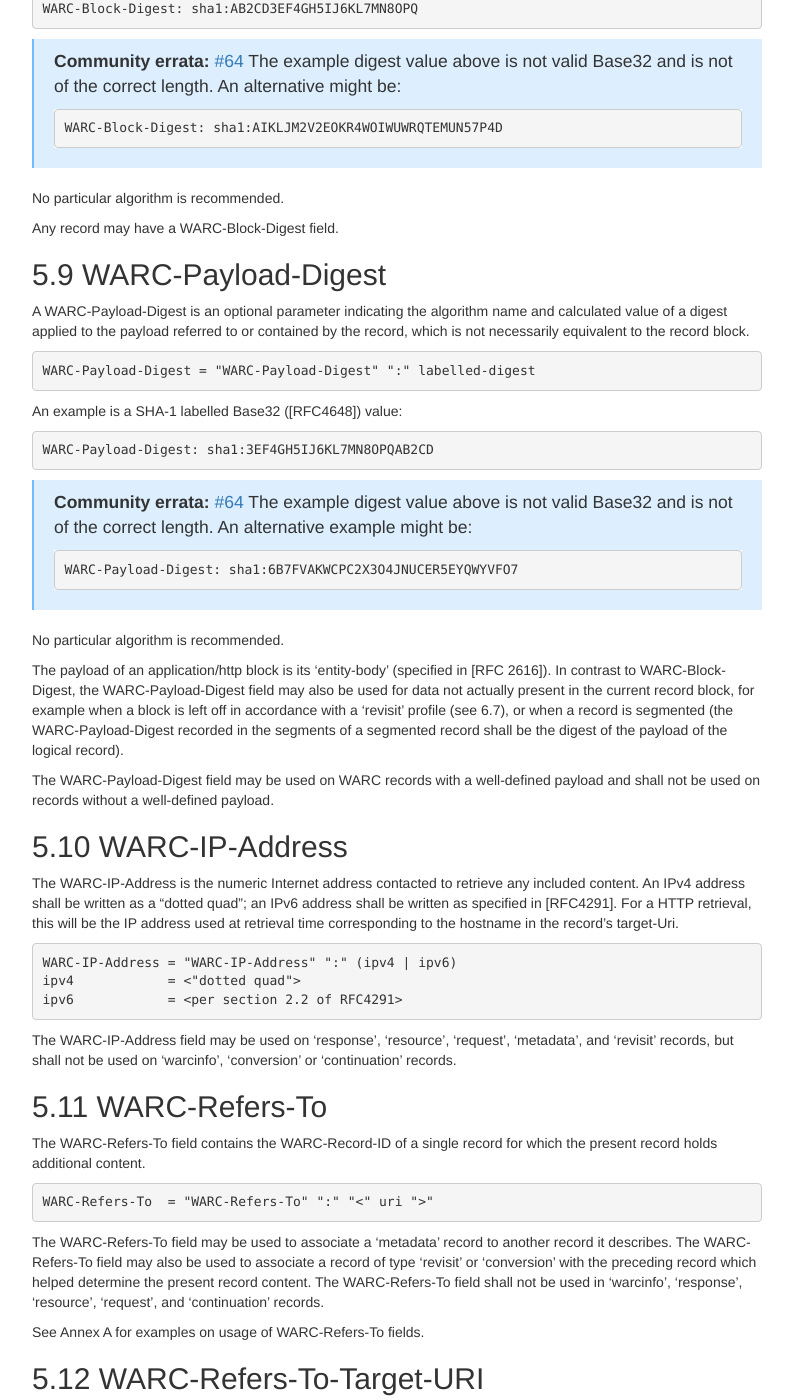
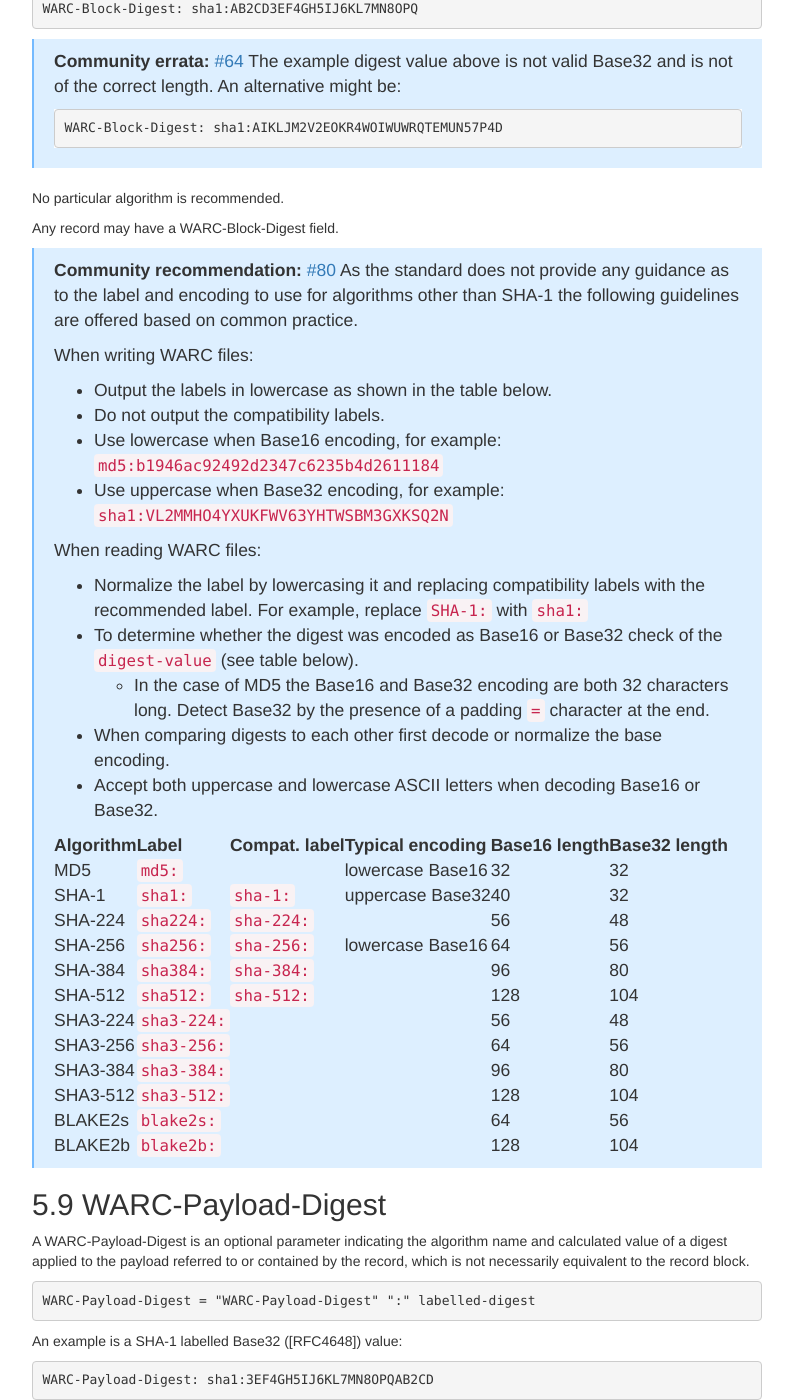
Before and after one commit to iipc/warc-specifications, a Jekyll site: the page built from specifications/warc-format/warc-1.1-annotated/index.md, in a window 1280 px wide and 1400 px high, scrolled down 8850 px. Shown: the whole window, without its empty margins (433-1226 px from the left). Built offline with Jekyll 4.4.1, drawn with Linux system fonts in a browser that asks for light colours; nearby versions of some CDN libraries.

Commit message:
WARC/1.1 annotated: digest guidelines #80

```diff
--- a/specifications/warc-format/warc-1.1-annotated/index.md
+++ b/specifications/warc-format/warc-1.1-annotated/index.md
@@ -594,6 +594,49 @@ An example is a SHA-1 labelled Base32 (\[RFC4648\]) value:
 No particular algorithm is recommended.
 
 Any record may have a WARC-Block-Digest field.
+
+> **Community recommendation:** [#80](https://github.com/iipc/warc-specifications/issues/80)
+> As the standard does not provide any guidance as to the label and
+> encoding to use for algorithms other than SHA-1 the following
+> guidelines are offered based on common practice.
+>
+> When writing WARC files:
+>
+> * Output the labels in lowercase as shown in the table below.
+> * Do not output the compatibility labels.
+> * Use lowercase when Base16 encoding, for example: `md5:b1946ac92492d2347c6235b4d2611184`
+> * Use uppercase when Base32 encoding, for example: `sha1:VL2MMHO4YXUKFWV63YHTWSBM3GXKSQ2N`
+>
+> When reading WARC files:
+>
+> * Normalize the label by lowercasing it and replacing
+>   compatibility labels with the recommended label. For example,
+>   replace `SHA-1:` with `sha1:`
+> * To determine whether the digest was encoded as Base16 or Base32
+>   check of the `digest-value` (see table below).
+>    * In the case of MD5 the Base16 and Base32 encoding are both 32
+>      characters long. Detect Base32 by the presence of a padding `=`
+>      character at the end.
+> * When comparing digests to each other first decode or normalize the
+>   base encoding.
+> * Accept both uppercase and lowercase ASCII letters when decoding
+>   Base16 or Base32.
+>
+> | Algorithm | Label       | Compat. label | Typical encoding   | Base16 length     | Base32 length     |
+> |-----------|-------------|---------------|--------------------|-------------------|-------------------|
+> | MD5       | `md5:`      |               | lowercase Base16 | 32                | 32                |
+> | SHA-1     | `sha1:`     | `sha-1:`      | uppercase Base32 | 40                | 32                |
+> | SHA-224   | `sha224:`   | `sha-224:`    |                  | 56                | 48                |
+> | SHA-256   | `sha256:`   | `sha-256:`    | lowercase Base16 | 64                | 56                |
+> | SHA-384   | `sha384:`   | `sha-384:`    |                  | 96                | 80                |
+> | SHA-512   | `sha512:`   | `sha-512:`    |                  | 128               | 104               |
+> | SHA3-224  | `sha3-224:` |               |                  | 56                | 48                |
+> | SHA3-256  | `sha3-256:` |               |                  | 64                | 56                |
+> | SHA3-384  | `sha3-384:` |               |                  | 96                | 80                |
+> | SHA3-512  | `sha3-512:` |               |                  | 128               | 104               |
+> | BLAKE2s   | `blake2s:`  |               |                  | 64                | 56                |
+> | BLAKE2b   | `blake2b:`  |               |                  | 128               | 104               |
+
 
 WARC-Payload-Digest
 -------------------
```
